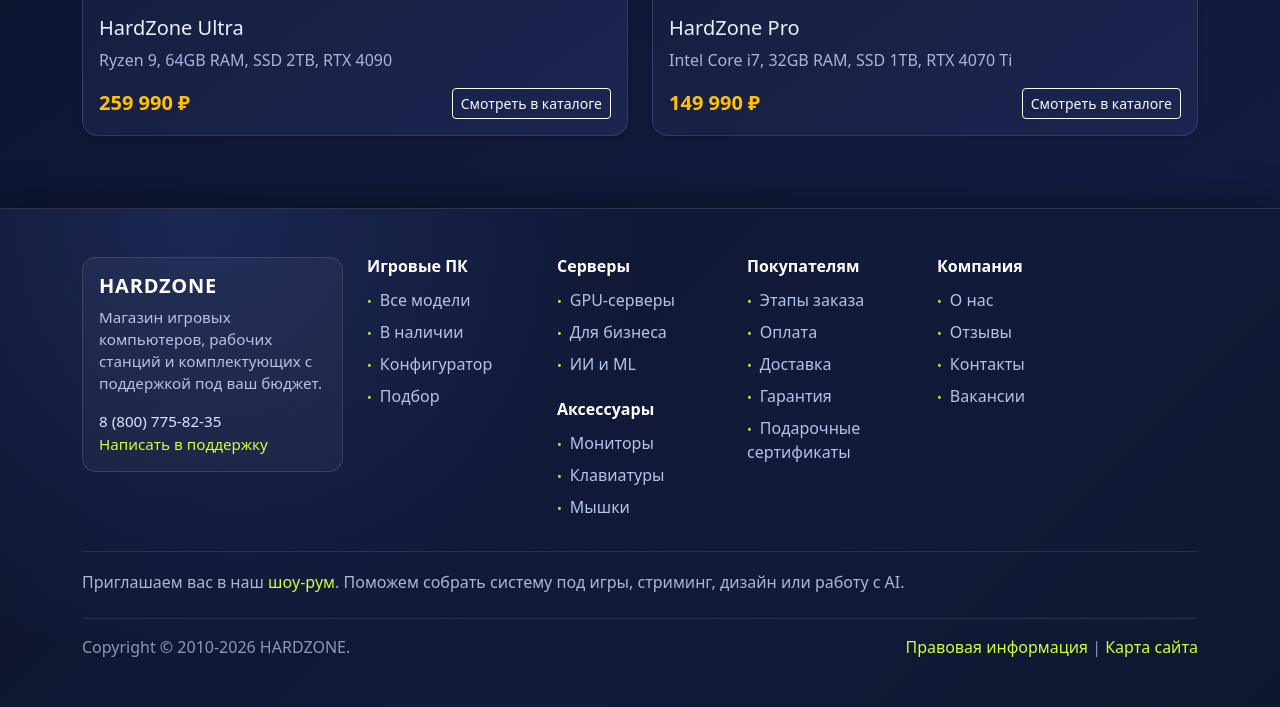
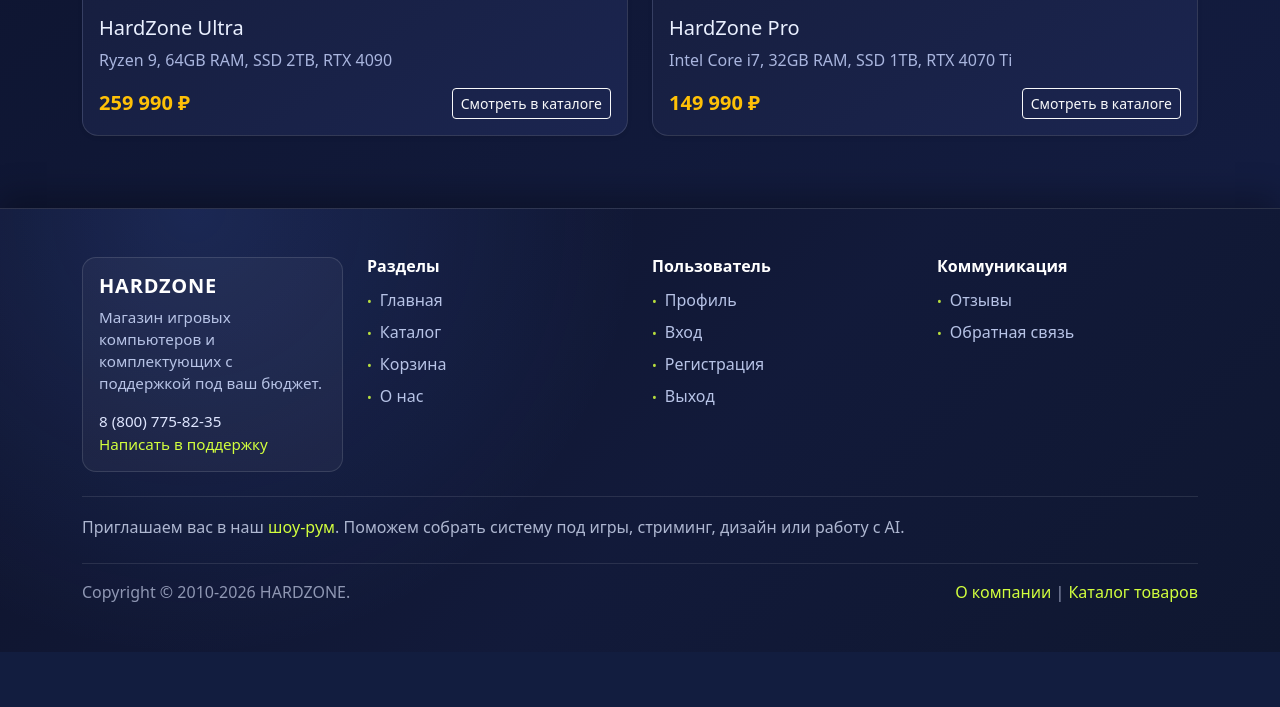
Before and after one commit to Dota2Beta/HardZone, a PHP site: page /index.php in a window 1280 px wide. Shown: the part 1123-1830 px from the top of the page. After the commit the page ends 1775 px from the top, so only its background shows below. Run offline with PHP 8.4, Linux system fonts and the light colour scheme; data comes from the database, SQL or seed files in the repository.

Commit message:
Keep only existing-site links in footer

```diff
--- a/templates/footer.php
+++ b/templates/footer.php
@@ -5,7 +5,7 @@
             <div class="col-12 col-lg-3">
                 <div class="footer-brand-card">
                     <h5 class="footer-brand mb-2">HARDZONE</h5>
-                    <p class="footer-brand-text mb-3">Магазин игровых компьютеров, рабочих станций и комплектующих с поддержкой под ваш бюджет.</p>
+                    <p class="footer-brand-text mb-3">Магазин игровых компьютеров и комплектующих с поддержкой под ваш бюджет.</p>
                     <div class="footer-contacts">
                         <div>8 (800) 775-82-35</div>
                         <a href="<?= url('/feedback.php') ?>">Написать в поддержку</a>
@@ -13,50 +13,31 @@
                 </div>
             </div>
 
-            <div class="col-6 col-lg-2">
-                <h6 class="footer-title">Игровые ПК</h6>
+            <div class="col-6 col-lg-3">
+                <h6 class="footer-title">Разделы</h6>
                 <ul class="footer-links">
-                    <li><a href="<?= url('/catalog.php') ?>">Все модели</a></li>
-                    <li><a href="<?= url('/catalog.php') ?>">В наличии</a></li>
-                    <li><a href="<?= url('/catalog.php') ?>">Конфигуратор</a></li>
-                    <li><a href="<?= url('/catalog.php') ?>">Подбор</a></li>
-                </ul>
-            </div>
-
-            <div class="col-6 col-lg-2">
-                <h6 class="footer-title">Серверы</h6>
-                <ul class="footer-links">
-                    <li><a href="<?= url('/catalog.php') ?>">GPU-серверы</a></li>
-                    <li><a href="<?= url('/catalog.php') ?>">Для бизнеса</a></li>
-                    <li><a href="<?= url('/catalog.php') ?>">ИИ и ML</a></li>
-                </ul>
-
-                <h6 class="footer-title mt-4">Аксессуары</h6>
-                <ul class="footer-links">
-                    <li><a href="<?= url('/catalog.php') ?>">Мониторы</a></li>
-                    <li><a href="<?= url('/catalog.php') ?>">Клавиатуры</a></li>
-                    <li><a href="<?= url('/catalog.php') ?>">Мышки</a></li>
-                </ul>
-            </div>
-
-            <div class="col-6 col-lg-2">
-                <h6 class="footer-title">Покупателям</h6>
-                <ul class="footer-links">
-                    <li><a href="<?= url('/cart.php') ?>">Этапы заказа</a></li>
-                    <li><a href="<?= url('/cart.php') ?>">Оплата</a></li>
-                    <li><a href="<?= url('/about.php') ?>">Доставка</a></li>
-                    <li><a href="<?= url('/about.php') ?>">Гарантия</a></li>
-                    <li><a href="<?= url('/about.php') ?>">Подарочные сертификаты</a></li>
+                    <li><a href="<?= url('/index.php') ?>">Главная</a></li>
+                    <li><a href="<?= url('/catalog.php') ?>">Каталог</a></li>
+                    <li><a href="<?= url('/cart.php') ?>">Корзина</a></li>
+                    <li><a href="<?= url('/about.php') ?>">О нас</a></li>
                 </ul>
             </div>
 
             <div class="col-6 col-lg-3">
-                <h6 class="footer-title">Компания</h6>
+                <h6 class="footer-title">Пользователь</h6>
                 <ul class="footer-links">
-                    <li><a href="<?= url('/about.php') ?>">О нас</a></li>
+                    <li><a href="<?= url('/profile.php') ?>">Профиль</a></li>
+                    <li><a href="<?= url('/login.php') ?>">Вход</a></li>
+                    <li><a href="<?= url('/register.php') ?>">Регистрация</a></li>
+                    <li><a href="<?= url('/logout.php') ?>">Выход</a></li>
+                </ul>
+            </div>
+
+            <div class="col-12 col-lg-3">
+                <h6 class="footer-title">Коммуникация</h6>
+                <ul class="footer-links">
                     <li><a href="<?= url('/reviews.php') ?>">Отзывы</a></li>
-                    <li><a href="<?= url('/feedback.php') ?>">Контакты</a></li>
-                    <li><a href="<?= url('/about.php') ?>">Вакансии</a></li>
+                    <li><a href="<?= url('/feedback.php') ?>">Обратная связь</a></li>
                 </ul>
             </div>
         </div>
@@ -67,7 +48,7 @@
 
         <div class="footer-bottom mt-4 pt-3">
             <span>Copyright © 2010-<?= date('Y') ?> HARDZONE.</span>
-            <span><a href="#">Правовая информация</a> | <a href="#">Карта сайта</a></span>
+            <span><a href="<?= url('/about.php') ?>">О компании</a> | <a href="<?= url('/catalog.php') ?>">Каталог товаров</a></span>
         </div>
     </div>
 </footer>
```
